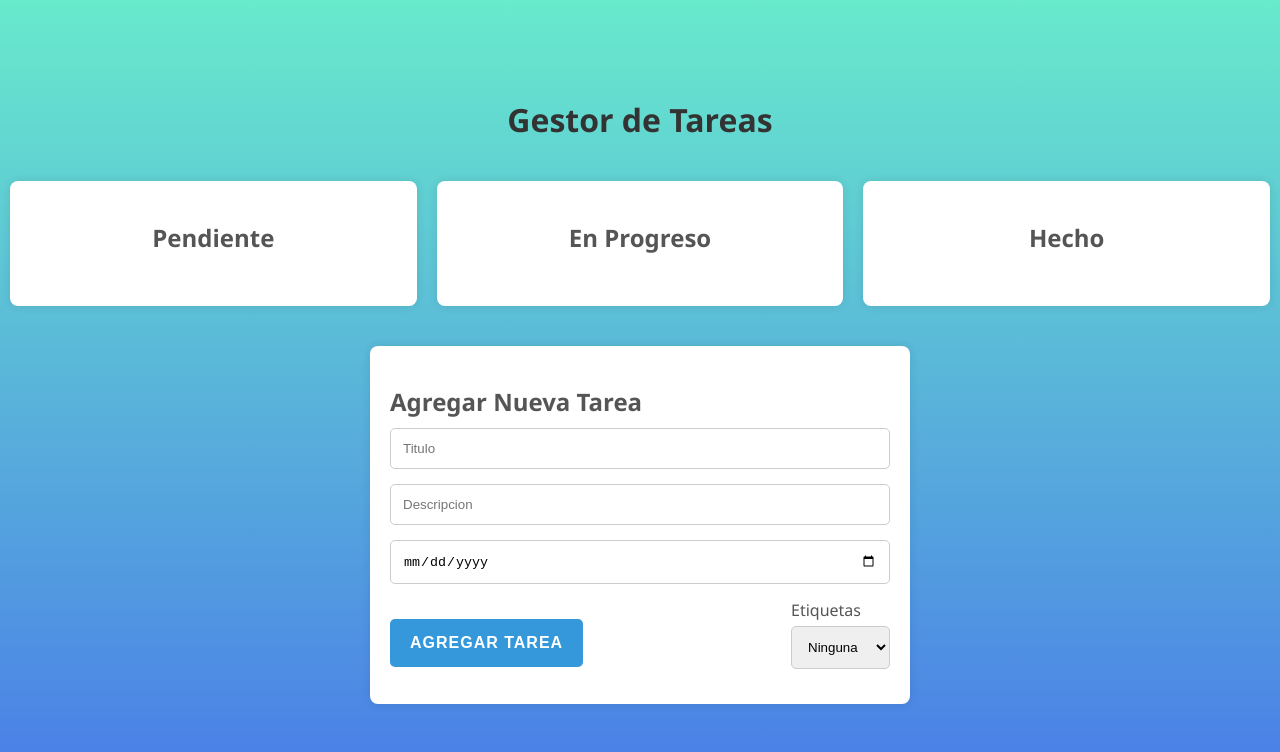
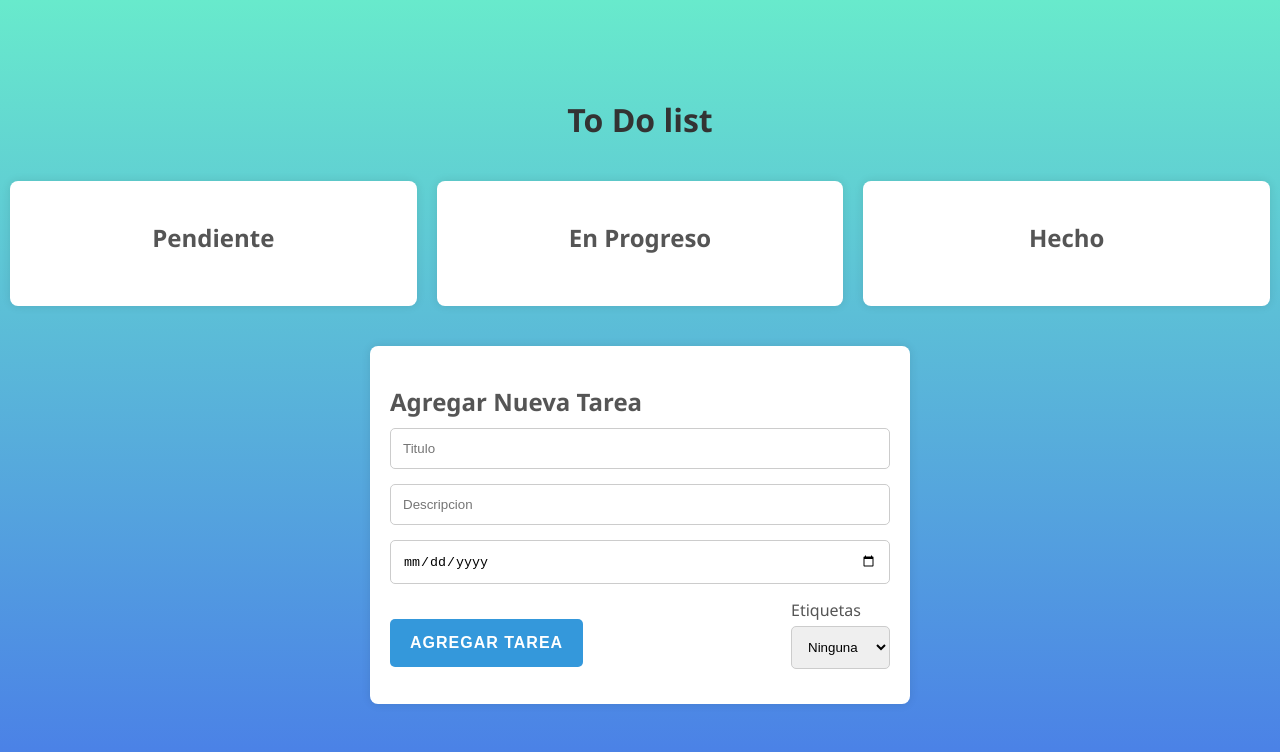
Before and after one commit to jorcandia/Gestor-de-tareas, a plain HTML site: page index.html in a window 1280 px wide. Drawn offline with Linux system fonts and the light colour scheme.

Commit message:
Update index.html

```diff
--- a/index.html
+++ b/index.html
@@ -9,7 +9,7 @@
 </head>
 
 <body>
-    <h1>Gestor de Tareas</h1>
+    <h1>To Do list</h1>
 
     <div id="tasks">
         <div class="task-column">
```
